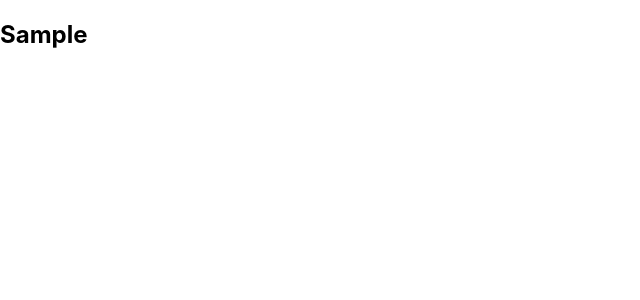
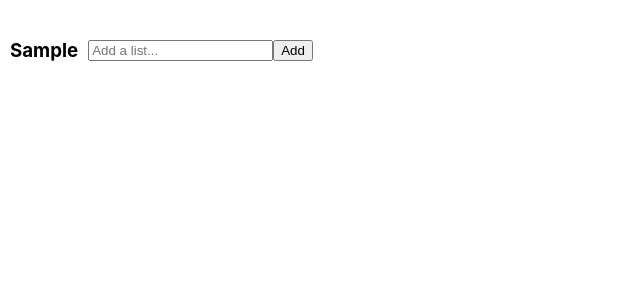
Before and after one commit to leahcarlin/trello-clone-frontend, a React (Create React App) app: page / in a window 1280 px wide. Both pictures are taken after typing "Sample" into the empty fields and a click on the button "Create my board". Shown: the top 300 px of the page, without its empty margins (0-640 px from the left). Built offline with nearby package versions, Linux system fonts and the light colour scheme.

Commit message:
Add list input updates lists array and maps to App page

```diff
--- a/src/App.js
+++ b/src/App.js
@@ -3,9 +3,14 @@ import { useState } from "react";
 //components
 import Welcome from "./components/Welcome";
 
+//styles
+import { Header } from "./App.styles";
+
 function App() {
   const [boardName, setBoardName] = useState("");
   const [name, setName] = useState("");
+  const [listName, setListName] = useState("");
+  const [lists, setLists] = useState([]);
 
   // create new board and store name of board
   const createBoard = (e) => {
@@ -13,6 +18,15 @@ function App() {
     setName(boardName);
     setBoardName("");
   };
+
+  // create a new list (column)
+  const createList = (e) => {
+    e.preventDefault();
+    setLists([...lists, { title: listName, cards: [] }]);
+    setListName("");
+  };
+
+  console.log("lists?", lists);
 
   return (
     <div className="App">
@@ -23,8 +37,25 @@ function App() {
           createBoard={createBoard}
         />
       ) : (
-        <h2>{name}</h2>
+        <Header>
+          <h3>{name}</h3>
+          <form onSubmit={createList}>
+            <input
+              value={listName}
+              onChange={(e) => setListName(e.target.value)}
+              type="test"
+              id="listName"
+              placeholder="Add a list..."
+            ></input>
+            <button type="submit">Add</button>
+          </form>
+        </Header>
       )}
+      <div>
+        {lists.map((list) => (
+          <p>{list.title}</p>
+        ))}
+      </div>
     </div>
   );
 }
--- a/src/App.styles.js
+++ b/src/App.styles.js
@@ -0,0 +1,11 @@
+import styled from "styled-components";
+
+export const Header = styled.div`
+  display: flex;
+  align-items: center;
+  margin: 20px 10px;
+
+  h3 {
+    margin-right: 10px;
+  }
+`;
```
